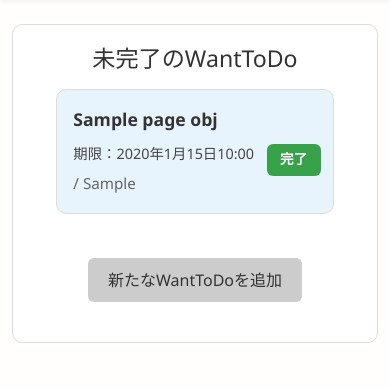
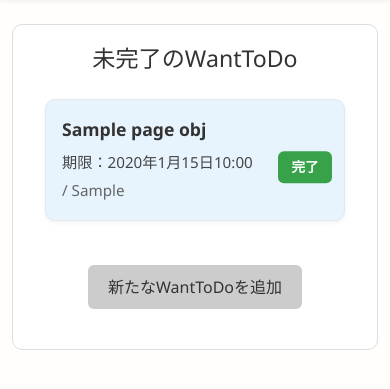
Before and after one commit to marocoro0656-dot/Want-To-Do, a Django app: template WantToDo/todo_app/templates/todo/incomplete_list.html in a window 390 px wide. Shown: the part 65-454 px from the top of the page. Run offline with Django 5.2, Linux system fonts and the light colour scheme; tables that the repository leaves empty hold one stand-in row (values such as "Sample post"); the template is opened without the code that fills it: values that come from a table or form of the project are taken from there, most other values are stand-ins (such as "Sample title", 1, 10 or a date in 2020).

Commit message:
未完了一覧ブラウザ表示修正

```diff
--- a/WantToDo/todo_app/templates/todo/incomplete_list.html
+++ b/WantToDo/todo_app/templates/todo/incomplete_list.html
@@ -1,21 +1,175 @@
 {% extends 'todo/base.html' %}
 {% load static %}
 {% load todo_extras %}
-{% block extra_css %}<link rel="stylesheet" href="{% static 'todo/home.css' %}">{% endblock %}
+
+{% block extra_css %}
+<link rel="stylesheet" href="{% static 'todo/home.css' %}">
+
+<style>
+/* ==== 外枠・全体レイアウト ==== */
+.todo-preview {
+  max-width: 900px;
+  margin: 0 auto 24px;
+  padding: 0 12px;
+  text-align: center;
+  box-sizing: border-box;
+}
+
+/* ==== ul.todo-list の中央寄せ ==== */
+.todo-preview .todo-list {
+  list-style: none;
+  margin: 0 auto;
+  padding: 0;
+  max-width: 720px;
+  display: flex;
+  flex-direction: column;
+  align-items: center;
+}
+
+/* ==== 各カード（li.todo-item） ==== */
+.todo-preview .todo-item {
+  background: #fff;
+  border: 1px solid #e5e7eb;
+  border-radius: 10px;
+  box-shadow: 0 2px 4px rgba(0,0,0,.05);
+  padding: 14px 16px;
+  margin: 10px 0;
+  width: 100%;
+  max-width: 680px;
+  display: flex;
+  flex-direction: column;
+  align-items: flex-start;
+  position: relative;
+  box-sizing: border-box;
+}
+
+/* ==== 難易度バッジ ==== */
+.todo-preview .badge-diff.high { background:#e74c3c; color:#fff; }
+.todo-preview .badge-diff.medium { background:#f1c40f; color:#333; }
+.todo-preview .badge-diff.low { background:#3498db; color:#fff; }
+
+/* ==== 難易度ごとの行背景 ==== */
+.todo-preview .todo-item.row-high   { background: #fdecea !important; }
+.todo-preview .todo-item.row-medium { background: #fff8e1 !important; }
+.todo-preview .todo-item.row-low    { background: #e8f4fd !important; }
+
+/* ==== 通常の白背景を上書き防止 ==== */
+.todo-preview .todo-item {
+  background: inherit !important;
+}
+
+/* ==== 各カード内のテキスト ==== */
+.todo-preview .todo-title {
+  font-weight: 700;
+  font-size: 1.1rem;
+  margin-bottom: 6px;
+  text-align: left;
+}
+.todo-preview .todo-sub {
+  font-size: 0.95rem;
+  color: #333;
+  margin-bottom: 4px;
+  display: flex;
+  align-items: center;
+  gap: 6px;
+}
+.todo-preview .todo-memo {
+  font-size: 0.9rem;
+  color: #555;
+  margin-top: 6px;
+}
+
+/* ==== 完了ボタン（緑・上下中央） ==== */
+.todo-preview .btn-complete {
+  background: #38a24b;
+  color: #fff;
+  border: none;
+  border-radius: 6px;
+  font-weight: 700;
+  height: 36px;
+  line-height: 1;
+  display: flex;
+  align-items: center;
+  justify-content: center;
+  padding: 6px 14px;
+  transition: background 0.15s, transform 0.02s;
+}
+.todo-preview .btn-complete:hover {
+  background: #2f8b40;
+}
+.todo-preview .btn-complete:active {
+  transform: translateY(1px);
+}
+
+/* ==== ボタンの位置：カード内中央 ==== */
+.todo-preview .todo-actions {
+  position: absolute;
+  top: 50%;
+  right: 12px;
+  transform: translateY(-50%);
+}
+
+/* ================================
+   スマホビュー専用レイアウト調整
+   ================================ */
+@media screen and (max-width: 768px) {
+
+  /* ==== カード余白調整（ボタン分右側広く） ==== */
+  .todo-preview .todo-item {
+    padding: 14px 84px 14px 16px;
+  }
+
+  /* ==== 完了ボタンの上下中央位置を微調整 ==== */
+  .todo-preview .todo-actions {
+    top: 50%;
+    right: 12px;
+    transform: translateY(-52%);
+  }
+
+  /* ==== スマホ用ボタンサイズ調整 ==== */
+  .todo-preview .btn-complete {
+    height: 32px;
+    padding: 4px 12px;
+  }
+
+  /* ==== カテゴリを必ず3行目に改行 ==== */
+  .todo-preview .todo-sub {
+    display: flex;
+    flex-direction: column;
+    align-items: flex-start;
+    gap: 4px;
+    text-align: left;
+  }
+
+  .todo-preview .todo-deadline {
+    display: block;
+    white-space: nowrap;
+    color: #333;
+  }
+
+  .todo-preview .todo-cat {
+    display: block;
+    margin-top: 2px;
+    color: #555;
+  }
+}
+</style>
+{% endblock %}
 
 {% block content %}
 <div class="filter-box" style="max-width:900px;">
   <h3 style="text-align:center; margin-bottom:16px;">未完了のWantToDo</h3>
 
   {% if wants %}
+    <div class="todo-preview">
       <ul class="todo-list">
         {% for w in page_obj.object_list %}
           <li class="todo-item {{ w.difficulty|diff_row_class }}">
-            <div class="todo-main">
-              {# 行全体をクリックで詳細へ #}
+            <div class="todo-main position-relative">
               <a href="{% url 'todo_app:detail' w.id %}" class="stretched-link"></a>
 
               <div class="todo-title">{{ w.title }}</div>
+
               <div class="todo-sub">
                 <span class="badge-diff {{ w.difficulty|diff_badge_class }}">
                   {{ w.get_difficulty_display }}
@@ -23,9 +177,10 @@
                 <span class="todo-deadline">
                   {% if w.deadline %}期限：{{ w.deadline }}{% else %}期限未設定{% endif %}
                 </span>
-                {% if w.category %}<span class="todo-cat"> / {{ w.get_category_display }}</span>{% endif %}
+                {% if w.category %}
+                  <span class="todo-cat"> / {{ w.get_category_display }}</span>
+                {% endif %}
               </div>
-              {% if w.memo %}<div class="todo-memo">{{ w.memo }}</div>{% endif %}
             </div>
 
             <div class="todo-actions">
@@ -38,6 +193,7 @@
           </li>
         {% endfor %}
       </ul>
+    </div>
 
     {% if page_obj.has_other_pages %}
       <nav aria-label="Page navigation" class="mt-4">
@@ -70,10 +226,8 @@
     <p class="signup-help" style="text-align:center">未完了の WantToDo はありません。</p>
   {% endif %}
 
-
   <div class="bottom-button">
     <a href="{% url 'todo_app:add_want' %}" class="btn btn-gray">新たなWantToDoを追加</a>
   </div>
-
 </div>
 {% endblock %}
```
Lines whose indentation alone changed are shown as unchanged.
